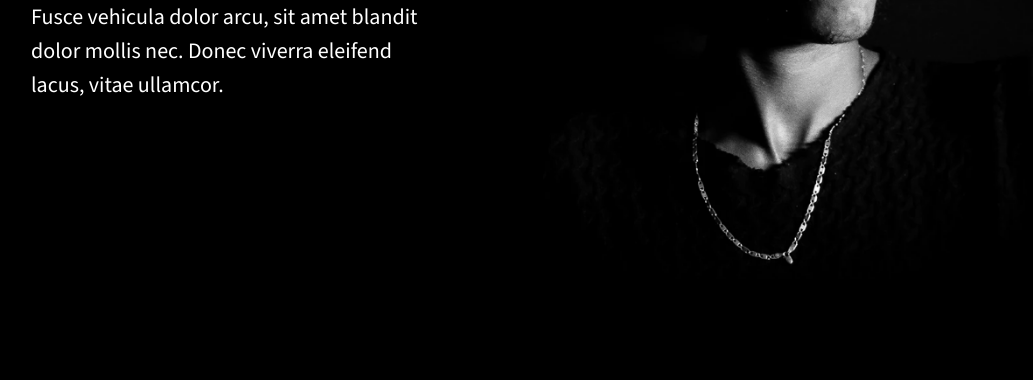
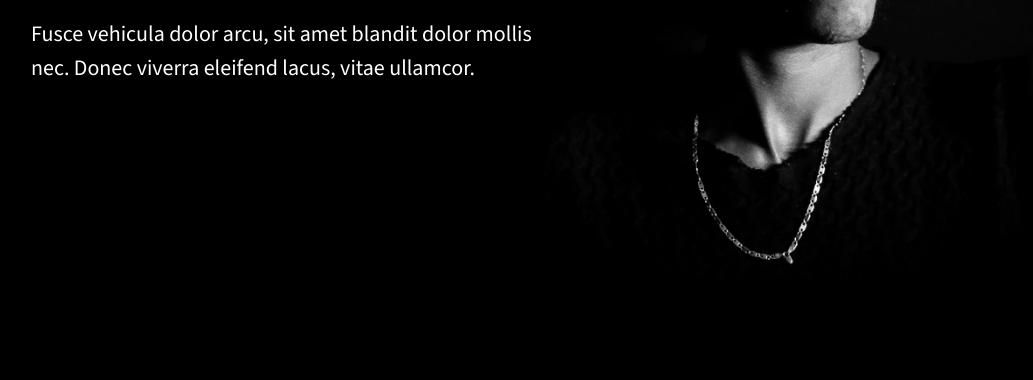
Before and after one commit to ZFazzi/musician, a plain HTML site: page index.html in a window 1280 px wide. Shown: the part 420-800 px from the top of the page, without its empty margins (97-1130 px from the left). Drawn offline with nearby package versions, Linux system fonts and the light colour scheme.

Commit message:
something wrong with the css-file

```diff
--- a/index.html
+++ b/index.html
@@ -27,7 +27,7 @@
         <div class="container">
             <section class="textarea">
                 <h1>Musician</h1>
-                <p class="main-text">Fusce vehicula dolor arcu, sit amet blandit<br> dolor mollis nec. Donec viverra eleifend<br> lacus, vitae ullamcor.</p>
+                <p class="main-text">Fusce vehicula dolor arcu, sit amet blandit dolor mollis nec. Donec viverra eleifend lacus, vitae ullamcor.</p>
             </section>
             <section class="image">
                 <img src="images/male-musician.png" alt="Male musician in black and white">
```
